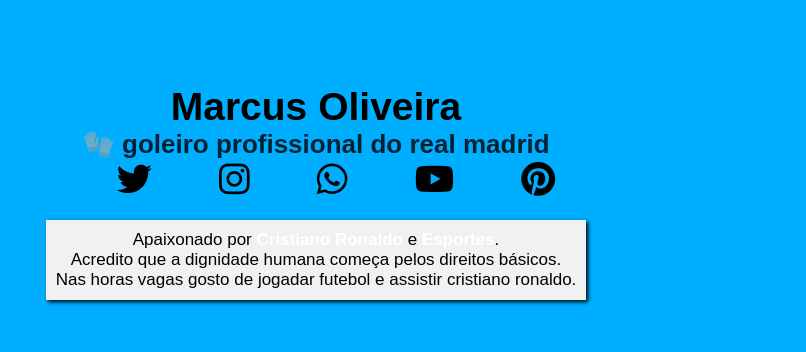
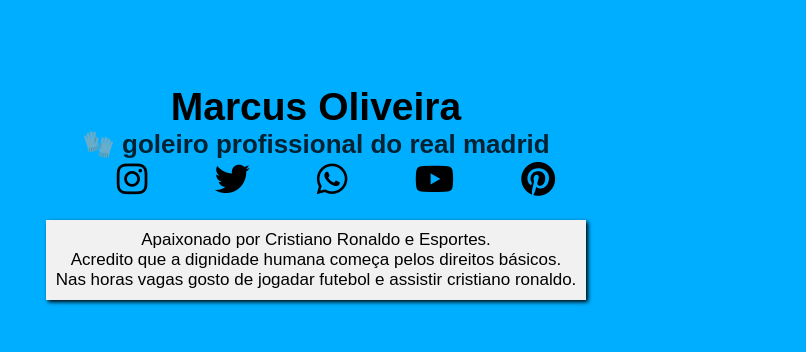
Before and after one commit to marcus20077/perfil, a plain HTML site: page index.html in a window 1280 px wide. Shown: the top 352 px of the page, 474-1280 px from the left. Drawn offline with Linux system fonts and the light colour scheme; files that its build step writes are made by us from their sources.

Commit message:
Update index.html

```diff
--- a/index.html
+++ b/index.html
@@ -46,8 +46,8 @@
 
       </h4>
 
-      <a href="#lucas" class="social" id="insta"> <i class="fa fa-twitter"></i></a>
-      <a href="#lucas" class="social" id="linkedin"> <i class="fa fa-instagram"></i></a>
+      <a href="#lucas" class="social" id="insta"> <i class="fa fa-instagram"></i></a>
+      <a href="#lucas" class="social" id="linkedin"> <i class="fa fa-twitter"></i></a>
       <a href="#lucas" class="social" id="facebook"> <i class="fa fa-whatsapp
     "></i></a>
       <a href="#lucas" class="social" id="steam"> <i class="fa fa-youtube"></i></a>
@@ -55,7 +55,7 @@
 
       <div class="description">
 
-        Apaixonado por <b>Cristiano Ronaldo</b> e <b>Esportes</b>.<br>
+        Apaixonado por Cristiano Ronaldo e Esportes.<br>
         Acredito que a dignidade humana começa pelos direitos básicos.<br>
         Nas horas vagas gosto de jogadar futebol e assistir cristiano ronaldo.
       </p>
```
